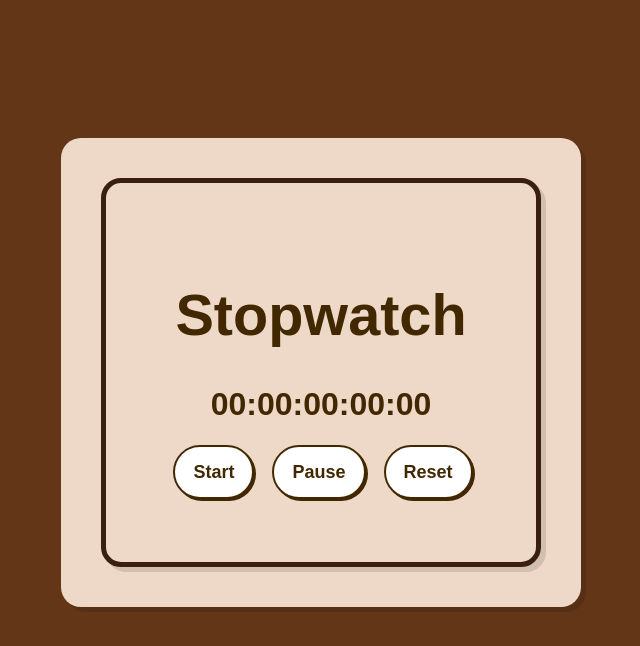
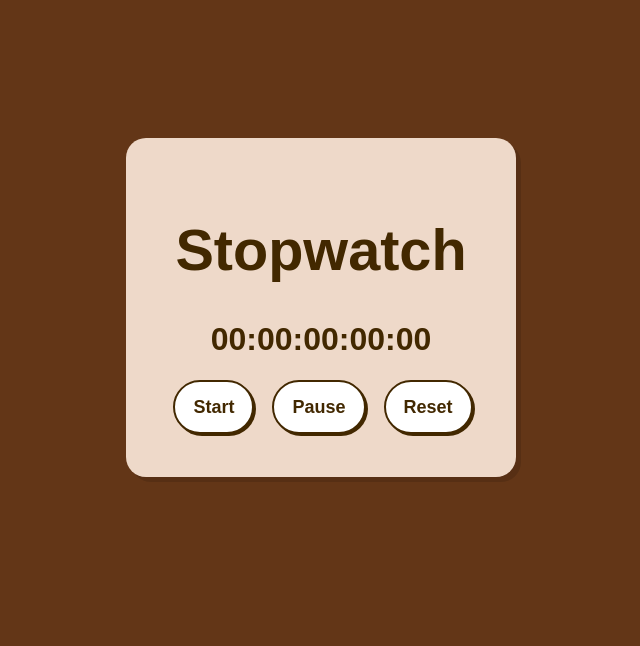
Before and after one commit to spiccoli/Stopwatch, a plain HTML site: page index.html in a window 1280 px wide. Shown: the whole page, without its empty margins (319-959 px from the left). Drawn offline with Linux system fonts and the light colour scheme.

Commit message:
css border detail

```diff
--- a/styles.css
+++ b/styles.css
@@ -12,11 +12,6 @@ body {
     margin-top: 130px;
     padding: 40px;
     border-radius: 20px;
-    box-shadow: 5px 5px hsla(0, 0%, 0%, 0.123);
-}
-.border {
-    padding: 60px;
-    border: 5px solid hsl(24, 62%, 14%); border-radius: 20px;
     box-shadow: 5px 5px hsla(0, 0%, 0%, 0.123);
 }
 #counter{
```
